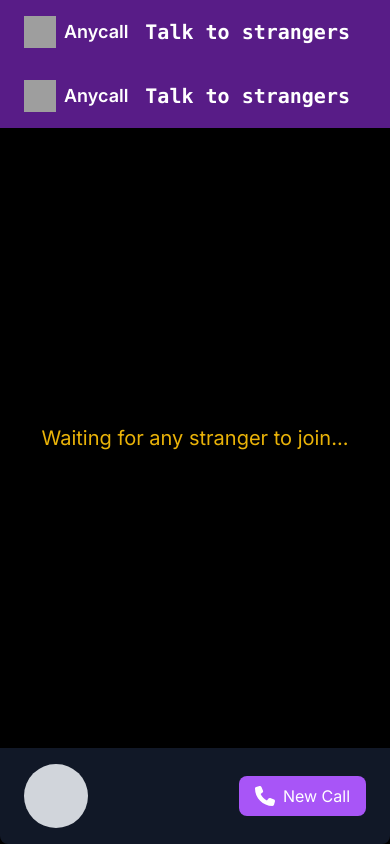
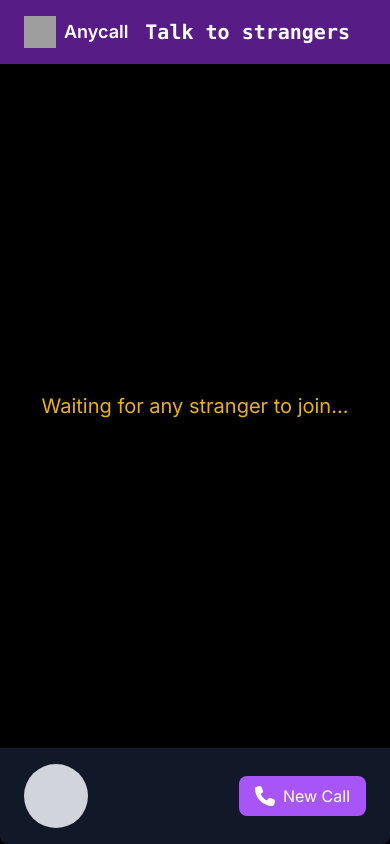
Before and after one commit to mukeshkuiry/anycall, a Next.js app in the folder client/: page /stranger in a window 390 px wide. Built offline with nearby package versions, Linux system fonts and the light colour scheme; no server answers; grey boxes are pictures that could not be loaded.

Commit message:
remove double sidebar from mobile screen

```diff
--- a/client/app/components/VideoStreamPhone.tsx
+++ b/client/app/components/VideoStreamPhone.tsx
@@ -1,7 +1,6 @@
 import { FontAwesomeIcon } from "@fortawesome/react-fontawesome";
 import { faPhone } from "@fortawesome/free-solid-svg-icons";
 import ReactPlayer from "react-player";
-import AnycallNavbar from "./Navbar";
 
 type Props = {
   myStream: MediaStream | null;
@@ -14,7 +13,6 @@ const VideoStreamPhone = ({ myStream, remoteStream }: Props) => {
   };
   return (
     <div className="h-[calc(100vh-4rem)] w-full flex flex-col justify-between items-center relative bg-black">
-      <AnycallNavbar />
       <div className="h-full">
         {remoteStream ? (
           <ReactPlayer
```
